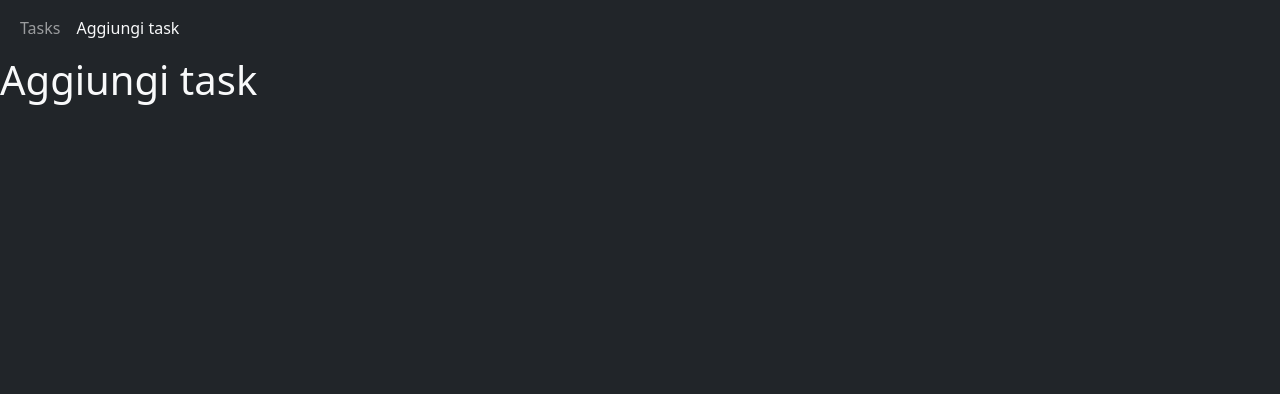
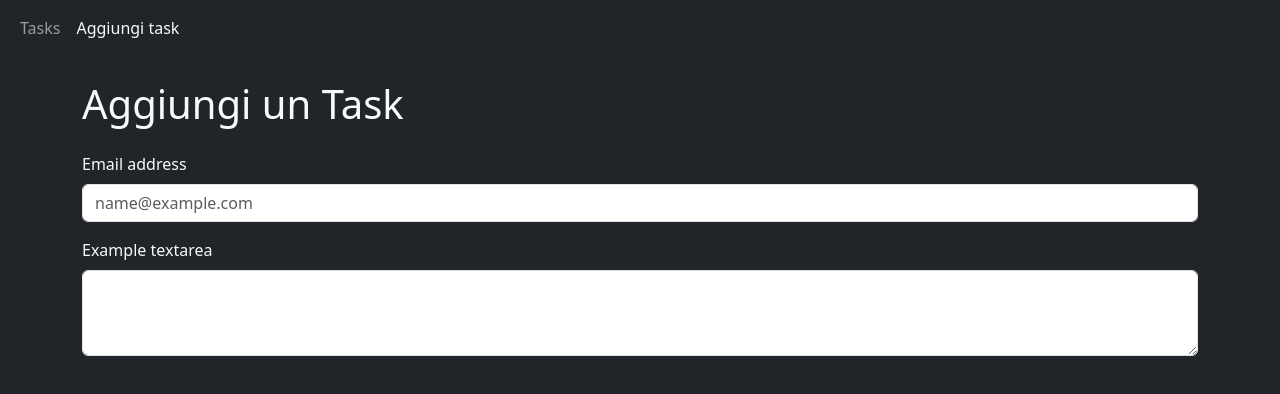
Before and after one commit to FrancescoPalazzo97/ex-react-task-manager, a React (Vite) app: page /add-task in a window 1280 px wide. Shown: the top 394 px of the page. Built offline with nearby package versions, Linux system fonts and the light colour scheme; no server answers.

Commit message:
Refactor AddTask component to manage state and improve layout; add form elements for task input

```diff
--- a/src/pages/AddTask.jsx
+++ b/src/pages/AddTask.jsx
@@ -1,9 +1,25 @@
-import React from 'react'
+import { useState, useRef } from "react"
 
 const AddTask = () => {
+    const [title, setTitle] = useState('');
+    const descriptionRef = useRef();
+    const statusRef = useRef();
+
     return (
-        <div>
-            <h1>Aggiungi task</h1>
+        <div className="container mt-4">
+            <h1 className="mb-4 text-light">Aggiungi un Task</h1>
+            <div className="table-responsive">
+                <form>
+                    <div className="mb-3">
+                        <label for="exampleFormControlInput1" className="form-label">Email address</label>
+                        <input type="email" className="form-control" id="exampleFormControlInput1" placeholder="name@example.com" />
+                    </div>
+                    <div className="mb-3">
+                        <label for="exampleFormControlTextarea1" className="form-label">Example textarea</label>
+                        <textarea className="form-control" id="exampleFormControlTextarea1" rows="3"></textarea>
+                    </div>
+                </form>
+            </div>
         </div>
     )
 }
```
